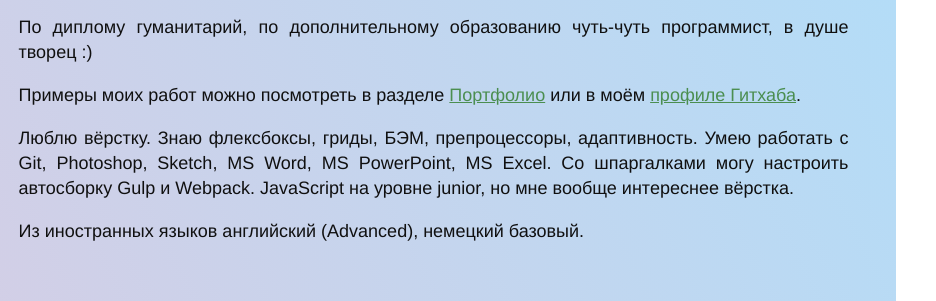
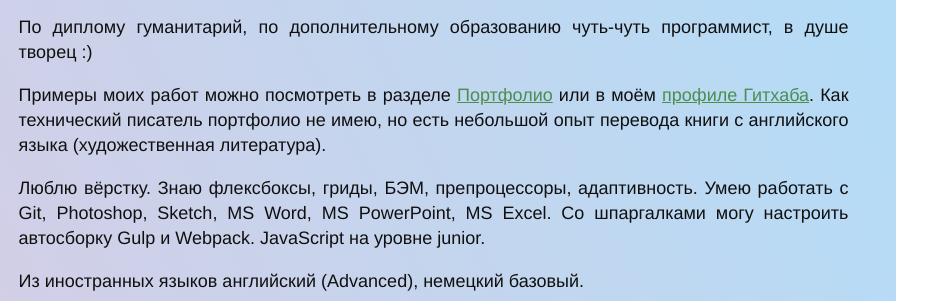
Before and after one commit to olgam1711/Resume, a plain HTML site: page index_ru.html in a window 1280 px wide. Shown: the part 361-662 px from the top of the page, 344-1280 px from the left. Drawn offline with Linux system fonts and the light colour scheme.

Commit message:
descriptions changes

```diff
--- a/index_ru.html
+++ b/index_ru.html
@@ -112,14 +112,14 @@
               <p>По диплому гуманитарий, по дополнительному образованию чуть-чуть программист, в душе творец :)</p>
 
               <p>
-                Примеры моих работ можно посмотреть в разделе <a href="#portfolio">Портфолио</a> или в моём <a href="https://github.com/Morozova24">профиле Гитхаба</a>.
+                Примеры моих работ можно посмотреть в разделе <a href="#portfolio">Портфолио</a> или в моём <a href="https://github.com/Morozova24">профиле Гитхаба</a>. Как технический писатель портфолио не имею, но есть небольшой опыт перевода книги с английского языка (художественная литература).
               </p>
 
               <p>
                 Люблю вёрстку. Знаю флексбоксы, гриды, БЭМ, препроцессоры, адаптивность.
                 Умею работать с Git, Photoshop, Sketch, MS Word, MS PowerPoint, MS Excel.
                 Со шпаргалками могу настроить автосборку Gulp и Webpack.
-                JavaScript на уровне junior, но мне вообще интереснее вёрстка.
+                JavaScript на уровне junior.
               </p>
 
               <p>
```
Also changed, not shown: index.html (+2 -2 lines).
